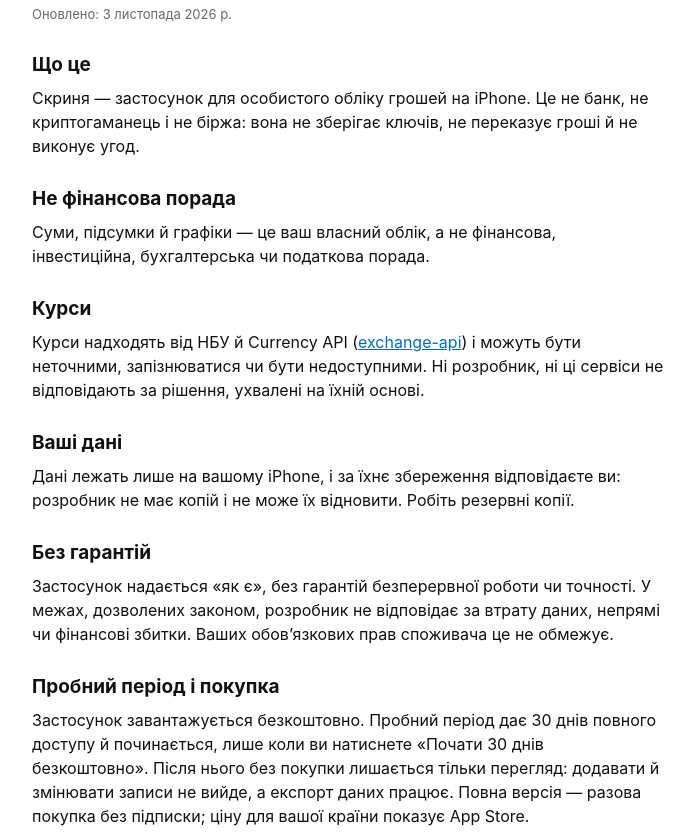
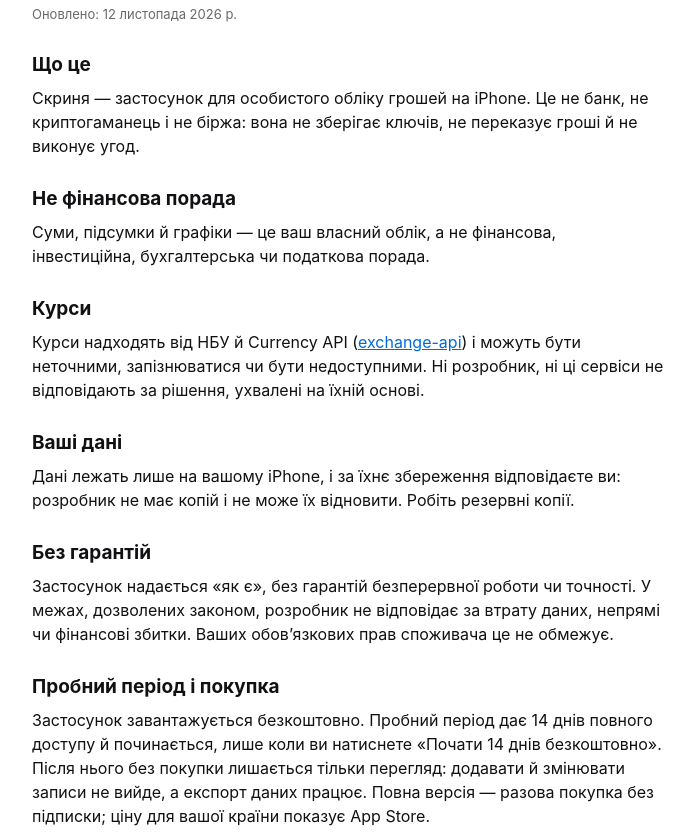
Before and after one commit to exc1usive/skrinya-site, a plain HTML site: page terms.html in a window 1280 px wide. Shown: the part 91-928 px from the top of the page, without its empty margins (292-986 px from the left). Drawn offline with Linux system fonts and the light colour scheme.

Commit message:
feat: проба 14 днів замість 30 — TRIAL_DAYS і продукт com.baula.skrynia.trial14, рядки шістьма мовами, локальний StoreKit, спека оплати, умови на сайті; у роадмапі freemium як можлива заміна проби після 1.0, угода, банк і податкові форми в App Store Connect закриті, лишився статус трейдера

```diff
--- a/terms.html
+++ b/terms.html
@@ -13,7 +13,7 @@
         <a href="en/terms.html" lang="en">English</a>
       </div>
       <h1>Умови використання</h1>
-      <p class="updated">Оновлено: 3 листопада 2026 р.</p>
+      <p class="updated">Оновлено: 12 листопада 2026 р.</p>
 
       <h2>Що це</h2>
       <p>
@@ -45,8 +45,8 @@
 
       <h2>Пробний період і покупка</h2>
       <p>
-        Застосунок завантажується безкоштовно. Пробний період дає 30 днів повного доступу й починається, лише коли ви
-        натиснете «Почати 30 днів безкоштовно». Після нього без покупки лишається тільки перегляд: додавати й змінювати
+        Застосунок завантажується безкоштовно. Пробний період дає 14 днів повного доступу й починається, лише коли ви
+        натиснете «Почати 14 днів безкоштовно». Після нього без покупки лишається тільки перегляд: додавати й змінювати
         записи не вийде, а експорт даних працює. Повна версія — разова покупка без підписки; ціну для вашої країни показує
         App Store.
       </p>
```
Also changed, not shown: en/terms.html (+2 -2 lines).
